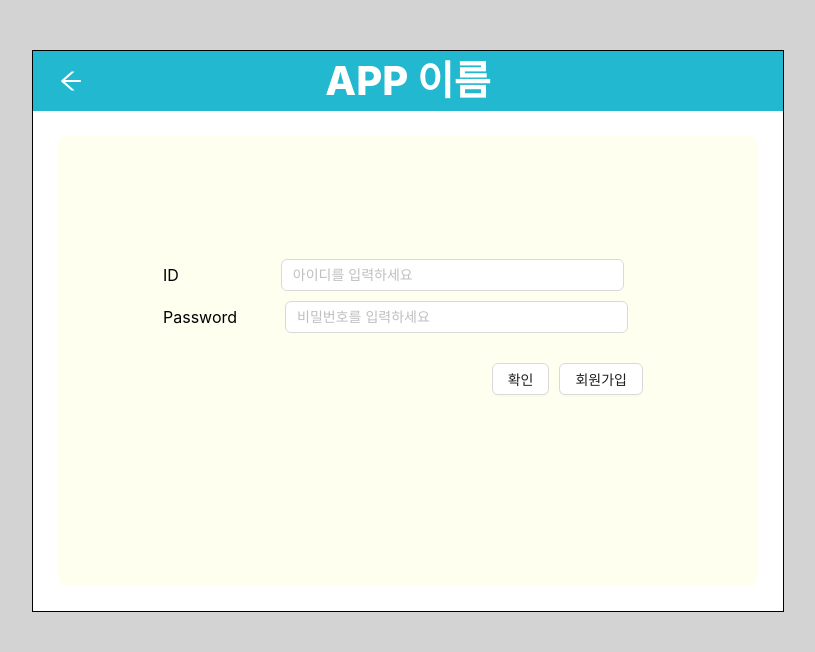
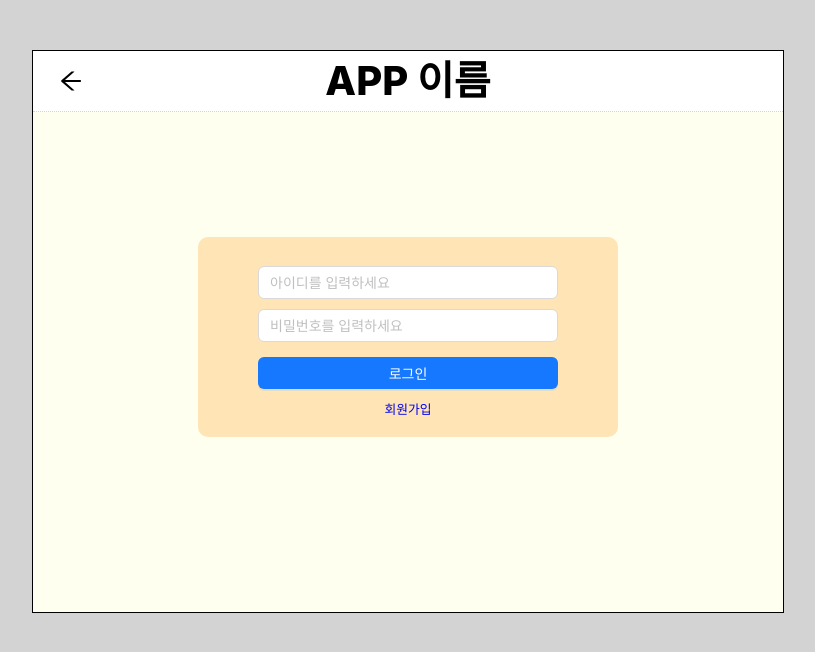
Before and after one commit to taehyeong9210/ICT_Project-Front, a React (Create React App) app: page /login in a window 1280 px wide. Shown: the top 652 px of the page, without its empty margins (232-1047 px from the left). Built offline with nearby package versions, Linux system fonts and the light colour scheme.

Commit message:
컨텐트 박스 상단 탭

```diff
--- /dev/null
+++ b/src/component/DiaryBtn.js
@@ -0,0 +1,43 @@
+import styled from 'styled-components';
+import React, { useState } from 'react';
+
+const DiaryButton = styled.div`
+  width: 50%;
+  height: 50px;
+  text-align: center;
+  line-height: 50px;
+  color: black;
+  font-weight: 600;
+
+  &:hover {
+    color: white;
+  }
+`;
+
+const DiaryBtn = () => {
+  const [backgroundColor, setBackgroundColor] = useState({
+    backgroundColor: '#ffdead',
+    color: 'black',
+  });
+
+  const changeBackgroundColor = () => {
+    setBackgroundColor({
+      backgroundColor: '#6a5acd',
+      color: 'white',
+    });
+  };
+
+  return (
+    <DiaryButton
+      onClick={changeBackgroundColor}
+      style={{
+        backgroundColor: backgroundColor.backgroundColor,
+        color: backgroundColor.color,
+      }}
+    >
+      Diary
+    </DiaryButton>
+  );
+};
+
+export default DiaryBtn;
--- a/src/component/LayoutComponent.js
+++ b/src/component/LayoutComponent.js
@@ -12,29 +12,19 @@ const Container = styled.div`
 
 const Head = styled.div`
   height: 60px;
-  background-color: #22b8cf;
+  background-color: white;
   text-align: center;
   line-height: 60px;
   font-size: 2.5rem;
-  color: white;
+  color: black;
   font-weight: 800;
   position: relative;
+  border-bottom: 1px dotted lightgrey;
 `;
 
 const Content = styled.div`
   height: 500px;
-  background-color: white;
-  display: flex;
-  justify-content: center;
-  align-items: center;
-  position: relative;
-`;
-
-const InnerContent = styled.div`
-  width: 700px;
-  height: 450px;
   background-color: Ivory;
-  border-radius: 10px;
   display: flex;
   justify-content: center;
   align-items: center;
@@ -51,7 +41,7 @@ const ButtonContainer = styled.div`
 
 const Icon = styled(ArrowLeftOutlined)`
   font-size: 24px;
-  color: white;
+  color: black;
   &:hover {
     color: red;
   }
@@ -100,7 +90,7 @@ const LayoutComponent = ({ component }) => {
                 회원 가입
               </Button>
             </ButtonContainer>
-            <InnerContent className="innerContent">{component}</InnerContent>
+            {component}
           </Content>
         </Container>
       )}
@@ -112,9 +102,7 @@ const LayoutComponent = ({ component }) => {
             </BackButton>
             APP 이름
           </Head>
-          <Content>
-            <InnerContent className="innerContent">{component}</InnerContent>
-          </Content>
+          <Content>{component}</Content>
         </Container>
       )}
     </>
--- /dev/null
+++ b/src/component/TodoBtn.js
@@ -0,0 +1,43 @@
+import styled from 'styled-components';
+import React, { useState } from 'react';
+
+const TodoButton = styled.div`
+  width: 50%;
+  height: 50px;
+  text-align: center;
+  line-height: 50px;
+  color: black;
+  font-weight: 600;
+
+  &:hover {
+    color: white;
+  }
+`;
+
+const TodoBtn = () => {
+  const [backgroundColor, setBackgroundColor] = useState({
+    backgroundColor: '#ffdead',
+    color: 'black',
+  });
+
+  const changeBackgroundColor = () => {
+    setBackgroundColor({
+      backgroundColor: '#6a5acd',
+      color: 'white',
+    });
+  };
+
+  return (
+    <TodoButton
+      onClick={changeBackgroundColor}
+      style={{
+        backgroundColor: backgroundColor.backgroundColor,
+        color: backgroundColor.color,
+      }}
+    >
+      Todo-List
+    </TodoButton>
+  );
+};
+
+export default TodoBtn;
--- a/src/pages/Diary.js
+++ b/src/pages/Diary.js
@@ -1,13 +1,36 @@
+import styled from 'styled-components';
 import LayoutComponent from '../component/LayoutComponent';
+import DiaryBtn from '../component/DiaryBtn';
+import TodoBtn from '../component/TodoBtn';
+
+const Container = styled.div`
+  display: flex;
+  position: relative;
+  width: 100%;
+  bottom: 225px;
+
+  & > * {
+    margin: 0;
+  }
+
+  & > *:not(:last-child) {
+    border-right: 2px dotted lightgrey; /* 수직 구분선 스타일 및 색상 설정 */
+  }
+`;
 
 const DiaryComponent = () => {
-  return <>다이어리</>;
+  return (
+    <Container>
+      <DiaryBtn />
+      <TodoBtn />
+    </Container>
+  );
 };
 
 const Diary = () => {
   return (
     <div>
-      <LayoutComponent component={DiaryComponent} />
+      <LayoutComponent component={<DiaryComponent />} />
     </div>
   );
 };
--- a/src/pages/Login.js
+++ b/src/pages/Login.js
@@ -4,26 +4,22 @@ import LayoutComponent from '../component/LayoutComponent';
 import { Link } from 'react-router-dom';
 import { Button, Input } from 'antd';
 
-const InputContainer = styled.div`
+const Container = styled.div`
   display: flex;
   align-items: center;
-  margin-top: 10px;
+  justify-content: center;
+  flex-direction: column;
+  background-color: #ffe4b5;
+  border-radius: 10px;
+  height: 200px;
+  width: 80%;
+  margin: 0 auto;
 `;
 
-const IDInputTag = styled(Input)`
-  max-width: 70%;
-  left: 54px;
-`;
-
-const PWInputTag = styled(Input)`
-  max-width: 70%;
-  margin-right: 0%;
-`;
-
-const Span = styled.span`
-  white-space: nowrap;
-  margin-right: 3rem;
-  text-align: center;
+const InputTag = styled(Input)`
+  width: 300px;
+  margin: 10px 5px 0;
+  padding-top: 5px;
 `;
 
 const Form = styled.form`
@@ -31,18 +27,15 @@ const Form = styled.form`
   height: 50%;
 `;
 
-const CkeckContainer = styled.div`
-  display: flex;
-  margin-top: 30px;
-  justify-content: flex-end;
+const CustomButton = styled(Button)`
+  width: 300px;
+  margin: 15px 0 0;
 `;
 
-const CustomButton = styled(Button)`
-  margin-right: 10px; // 확인 버튼과 회원가입 버튼 사이의 간격 조절
-`;
-
-const CustomLinkButton = styled(Link)`
-  text-decoration: none; // 링크 스타일 제거
+const Span = styled(Link)`
+  text-decoration: none;
+  font-size: 0.8rem;
+  margin-top: 10px;
 `;
 
 const handleLoginSubmit = (e) => {
@@ -55,30 +48,20 @@ const handleLoginSubmit = (e) => {
 const LoginComponent = () => {
   return (
     <Form onSubmit={handleLoginSubmit}>
-      <InputContainer>
-        <Span>ID</Span>
-        <IDInputTag
+      <Container>
+        <InputTag
           className="inputID"
           type="text"
-          // value={id}
           placeholder="아이디를 입력하세요"
-        ></IDInputTag>
-      </InputContainer>
-      <InputContainer>
-        <Span>Password</Span>
-        <PWInputTag
+        ></InputTag>
+        <InputTag
           className="inputPW"
           type="password"
-          // value={pw}
           placeholder="비밀번호를 입력하세요"
-        ></PWInputTag>
-      </InputContainer>
-      <CkeckContainer>
-        <CustomButton>확인</CustomButton>
-        <CustomLinkButton to="/signup">
-          <CustomButton>회원가입</CustomButton>
-        </CustomLinkButton>
-      </CkeckContainer>
+        ></InputTag>
+        <CustomButton type="primary">로그인</CustomButton>
+        <Span to="/signup">회원가입</Span>
+      </Container>
     </Form>
   );
 };
--- a/src/pages/Signup.js
+++ b/src/pages/Signup.js
@@ -1,18 +1,61 @@
 import LayoutComponent from '../component/LayoutComponent';
 import React from 'react';
+import { Button, Input, Form } from 'antd';
+import styled from 'styled-components';
+import { Link } from 'react-router-dom';
+
+const InputTag = styled(Input)`
+  width: 80%;
+  margin-right: 5px;
+`;
+
+const InputContainer = styled.div`
+  width: 100%;
+  display: flex;
+  justify-content: space-between;
+  margin: 10px 0;
+  align-items: center;
+`;
+
+const FormCustom = styled(Form)`
+  width: 80%;
+  display: flex;
+  flex-direction: column;
+`;
+
+const ButtonContainer = styled.div`
+  display: flex;
+  justify-content: flex-end;
+  margin-top: 10px;
+`;
+
+const ButtonCustom = styled(Button)`
+  margin-right: 5px;
+`;
 
 const SignupComponent = () => {
   return (
     <>
-      <form>
-        <div>
-          <input type="text" placeholder="아이디를 입력해주세요." />
-          <input type="password" placeholder="비밀번호를 입력해주세요." />
-          <input type="email" placeholder="이메일을 입력해주세요." />
-          <button>회원가입</button>
-          <button>취소</button>
-        </div>
-      </form>
+      <FormCustom>
+        <InputContainer>
+          <span>ID</span>
+          <InputTag type="text" placeholder="아이디를 입력해주세요." />
+        </InputContainer>
+        <InputContainer>
+          <span>PW</span>
+          <InputTag type="password" placeholder="비밀번호를 입력해주세요." />
+        </InputContainer>
+        <InputContainer>
+          <span>E-Mail</span>
+          <InputTag type="email" placeholder="이메일을 입력해주세요." />
+        </InputContainer>
+        <ButtonContainer>
+          <ButtonCustom>회원가입</ButtonCustom>
+          <ButtonCustom>
+            <Link to="/">취소</Link>
+          </ButtonCustom>
+        </ButtonContainer>
+      </FormCustom>
     </>
   );
 };
--- a/src/pages/Todolist.js
+++ b/src/pages/Todolist.js
@@ -1,8 +1,36 @@
 import React from 'react';
 import LayoutComponent from '../component/LayoutComponent';
+import TodoBtn from '../component/TodoBtn';
+import DiaryBtn from '../component/DiaryBtn';
+import styled from 'styled-components';
+
+const Container = styled.div`
+  display: flex;
+  position: relative;
+  width: 100%;
+  bottom: 225px;
+
+  & > * {
+    margin: 0;
+  }
+
+  & > *:not(:last-child) {
+    border-right: 2px dotted lightgrey; /* 수직 구분선 스타일 및 색상 설정 */
+  }
+`;
+
+const TodoBtnCustom = styled(TodoBtn)`
+  background-color: #6a5acd;
+  color: white;
+`;
 
 const TodolistComponent = () => {
-  return <>Todo-list</>;
+  return (
+    <Container>
+      <DiaryBtn />
+      <TodoBtnCustom />
+    </Container>
+  );
 };
 
 const Todolist = () => {
```
Also changed, not shown: src/pages/Main.js (+4 -4 lines).
